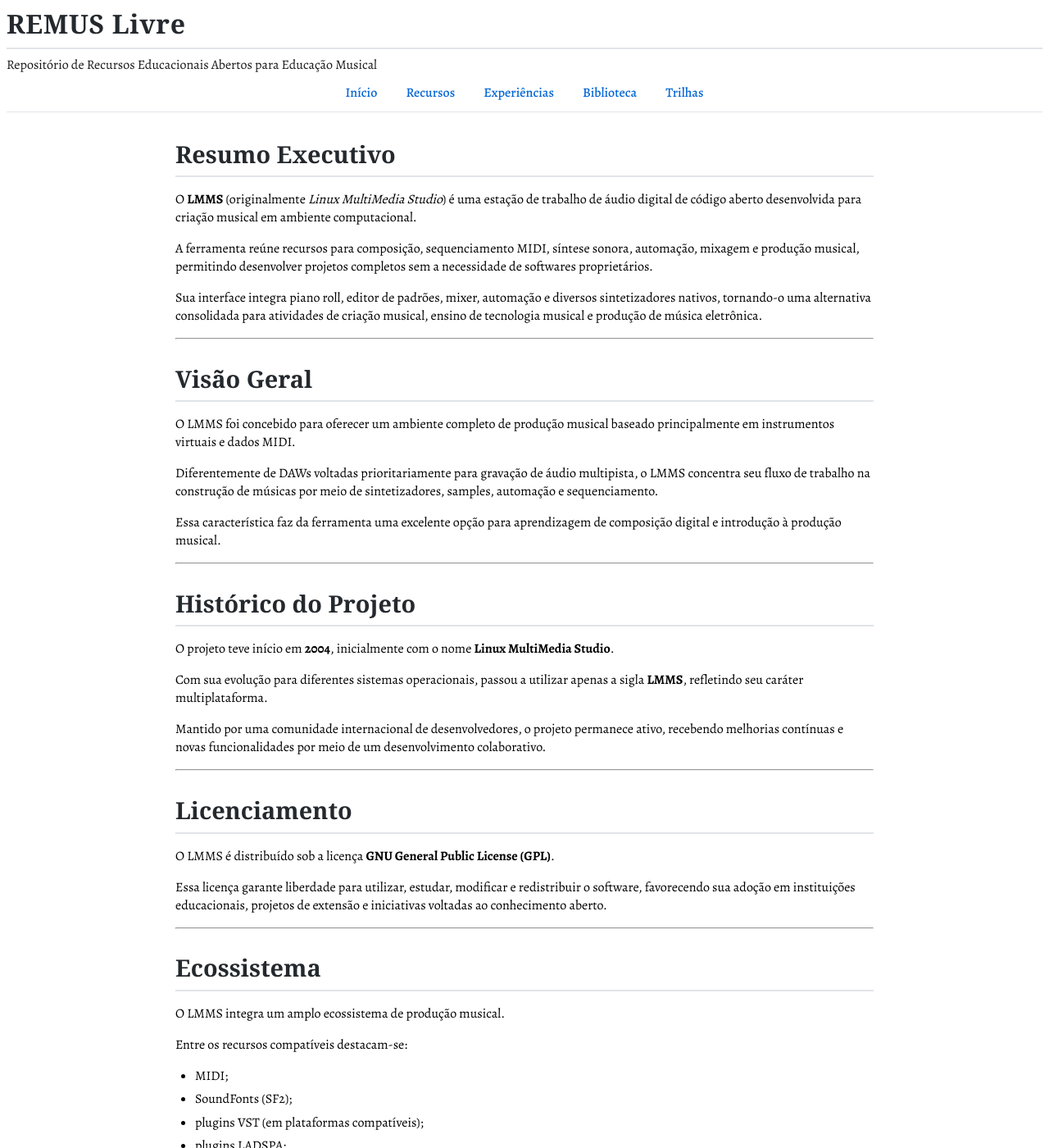
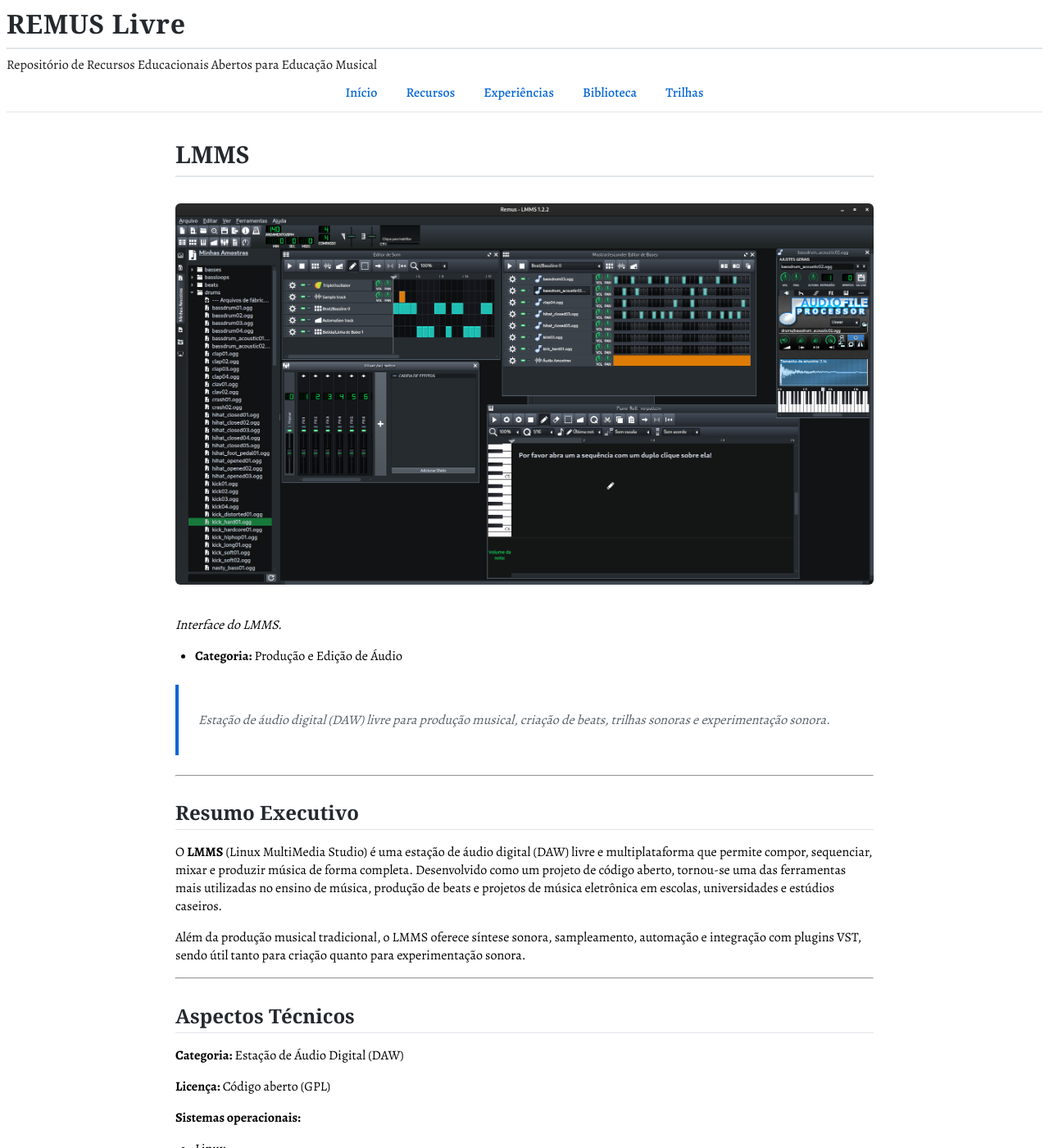
Before and after one commit to remus-livre/remus-livre.github.io, a Jekyll site: the page built from recursos/lmms.md, in a window 1280 px wide and 1400 px high. Shown: the whole window at 82% size. Built offline with Jekyll 4.4.1, drawn with Linux system fonts in a browser that asks for light colours; some web fonts are replaced; our own code applies the rules of GitHub Pages for plain Markdown files; some of the changed text lies outside the part shown.

Commit message:
Adiciona front matter e imagem à ficha do LMMS

```diff
--- a/recursos/lmms.md
+++ b/recursos/lmms.md
@@ -1,324 +1,210 @@
 ---
-
+layout: default
 title: LMMS
-description: Estação de Trabalho de Áudio Digital (DAW) livre para composição, produção musical e sequenciamento MIDI.
-category: Áudio
-slug: lmms
-version: 1.0.0
-status: Publicado
------------------
+---
 
 # LMMS
 
-> Estação de Trabalho de Áudio Digital (Digital Audio Workstation – DAW) livre e multiplataforma voltada à composição, produção musical, síntese sonora e sequenciamento MIDI.
+![LMMS](../../imagens/audio/audio-lmms.jpg)
+
+*Interface do LMMS.*
+
+- **Categoria:** Produção e Edição de Áudio
+
+> Estação de áudio digital (DAW) livre para produção musical, criação de beats, trilhas sonoras e experimentação sonora.
 
 ---
 
-# Resumo Executivo
+## Resumo Executivo
 
-O **LMMS** (originalmente *Linux MultiMedia Studio*) é uma estação de trabalho de áudio digital de código aberto desenvolvida para criação musical em ambiente computacional.
+O **LMMS** (Linux MultiMedia Studio) é uma estação de áudio digital (DAW) livre e multiplataforma que permite compor, sequenciar, mixar e produzir música de forma completa. Desenvolvido como um projeto de código aberto, tornou-se uma das ferramentas mais utilizadas no ensino de música, produção de beats e projetos de música eletrônica em escolas, universidades e estúdios caseiros.
 
-A ferramenta reúne recursos para composição, sequenciamento MIDI, síntese sonora, automação, mixagem e produção musical, permitindo desenvolver projetos completos sem a necessidade de softwares proprietários.
-
-Sua interface integra piano roll, editor de padrões, mixer, automação e diversos sintetizadores nativos, tornando-o uma alternativa consolidada para atividades de criação musical, ensino de tecnologia musical e produção de música eletrônica.
+Além da produção musical tradicional, o LMMS oferece síntese sonora, sampleamento, automação e integração com plugins VST, sendo útil tanto para criação quanto para experimentação sonora.
 
 ---
 
-# Visão Geral
+## Aspectos Técnicos
 
-O LMMS foi concebido para oferecer um ambiente completo de produção musical baseado principalmente em instrumentos virtuais e dados MIDI.
+**Categoria:** Estação de Áudio Digital (DAW)
 
-Diferentemente de DAWs voltadas prioritariamente para gravação de áudio multipista, o LMMS concentra seu fluxo de trabalho na construção de músicas por meio de sintetizadores, samples, automação e sequenciamento.
+**Licença:** Código aberto (GPL)
 
-Essa característica faz da ferramenta uma excelente opção para aprendizagem de composição digital e introdução à produção musical.
-
----
-
-# Histórico do Projeto
-
-O projeto teve início em **2004**, inicialmente com o nome **Linux MultiMedia Studio**.
-
-Com sua evolução para diferentes sistemas operacionais, passou a utilizar apenas a sigla **LMMS**, refletindo seu caráter multiplataforma.
-
-Mantido por uma comunidade internacional de desenvolvedores, o projeto permanece ativo, recebendo melhorias contínuas e novas funcionalidades por meio de um desenvolvimento colaborativo.
-
----
-
-# Licenciamento
-
-O LMMS é distribuído sob a licença **GNU General Public License (GPL)**.
-
-Essa licença garante liberdade para utilizar, estudar, modificar e redistribuir o software, favorecendo sua adoção em instituições educacionais, projetos de extensão e iniciativas voltadas ao conhecimento aberto.
-
----
-
-# Ecossistema
-
-O LMMS integra um amplo ecossistema de produção musical.
-
-Entre os recursos compatíveis destacam-se:
-
-* MIDI;
-* SoundFonts (SF2);
-* plugins VST (em plataformas compatíveis);
-* plugins LADSPA;
-* projetos do Hydrogen;
-* teclados MIDI;
-* sintetizadores internos;
-* bibliotecas de samples.
-
-Essa interoperabilidade permite integrar o LMMS a diferentes fluxos de produção musical.
-
----
-
-# Aspectos Técnicos
-
-**Categoria:** Estação de Trabalho de Áudio Digital (DAW)
-
-**Licença:** GNU GPL
-
-**Sistemas Operacionais**
+**Sistemas operacionais:**
 
 * Linux
 * Windows
 * macOS
 
-**Desenvolvimento**
-
-* Linguagem principal: C++
-* Interface gráfica: Qt
-
-**Principais formatos**
+**Formatos suportados**
 
 ### Entrada
 
+* WAV
+* OGG
+* FLAC
 * MIDI
-* SoundFonts (SF2)
-* Projetos Hydrogen
-* Samples WAV, OGG e outros formatos compatíveis
+* SF2 (SoundFont)
+* entre outros
 
 ### Exportação
 
 * WAV
 * OGG
 * FLAC
-* MP3
+* MIDI
+* entre outros
+
+### Recursos principais
+
+* Sequenciador;
+* Sintetizadores integrados;
+* Sampleamento;
+* Automação;
+* Mixagem;
+* Efeitos (reverb, delay, compressão, equalização);
+* Suporte a VST;
+* Piano roll;
+* Beat editor.
 
 ---
 
-# Por dentro da ferramenta
+## Aplicações na Educação Musical
 
-O LMMS foi desenvolvido principalmente em **C++**, utilizando o framework **Qt** para construção da interface gráfica.
+O LMMS pode ser utilizado em diferentes níveis de ensino.
 
-Sua arquitetura organiza a produção musical em módulos especializados, como o **Song Editor**, **Beat + Bassline Editor**, **Piano Roll**, **Automation Editor** e **FX Mixer**, permitindo separar composição, edição, automação e mixagem em diferentes etapas do fluxo de trabalho.
+Entre as aplicações mais comuns destacam-se:
 
-Os projetos podem ser salvos em formatos próprios baseados em XML, facilitando o versionamento e a preservação das informações musicais.
+* criação de beats e batidas;
+* composição de trilhas sonoras;
+* produção de música eletrônica;
+* arranjos para grupos escolares;
+* experimentação com síntese sonora;
+* projetos interdisciplinares;
+* documentação de processos criativos;
+* produção de material didático.
+
+Sua interface favorece tanto professores quanto estudantes iniciantes.
 
 ---
 
-# Recursos Principais
+## Escola Pública
 
-* Piano Roll avançado;
-* Sequenciamento MIDI;
-* Editor Beat + Bassline;
-* Mixer com múltiplos canais;
-* Automação de parâmetros;
-* Sintetizadores integrados;
-* Editor de melodias;
-* Importação de arquivos MIDI;
-* Compatibilidade com SoundFonts;
-* Suporte a plugins de instrumentos e efeitos;
-* Gravação e exportação de projetos.
+Por ser gratuito e funcionar em diferentes sistemas operacionais, o LMMS apresenta excelente potencial para escolas públicas.
+
+Entre suas vantagens:
+
+* ausência de custos com licenciamento;
+* instalação em laboratórios escolares;
+* utilização em computadores de baixo custo;
+* ampla documentação produzida pela comunidade;
+* possibilidade de utilização em projetos de extensão.
 
 ---
 
-# Aplicações na Educação Musical
+## STEAM
 
-O LMMS oferece inúmeras possibilidades para o ensino de música.
+O LMMS dialoga com diferentes áreas do conhecimento.
 
-Entre elas:
+Pode integrar projetos envolvendo:
 
-* composição musical;
-* criação de trilhas sonoras;
-* produção de bases rítmicas;
-* estudo de harmonia;
-* sequenciamento MIDI;
-* síntese sonora;
-* produção colaborativa;
-* experimentação musical.
+* Tecnologia (produção digital, automação);
+* Artes (criação sonora, composição);
+* Engenharia (síntese, design de som);
+* Ciência (acústica, processamento de sinais);
+* Matemática (proporções, padrões rítmicos, algoritmos).
 
-Sua interface favorece metodologias centradas na criação, permitindo que estudantes desenvolvam projetos autorais desde os primeiros contatos com produção musical digital.
+Essas possibilidades favorecem propostas interdisciplinares e projetos baseados em resolução de problemas.
 
 ---
 
-# Escola Pública
+## Inteligência Artificial
 
-Por ser gratuito e multiplataforma, o LMMS apresenta elevado potencial para utilização em escolas públicas.
+Embora o LMMS não seja uma ferramenta de IA, pode ser integrado a fluxos de trabalho que utilizam inteligência artificial.
 
-Entre seus diferenciais destacam-se:
+Exemplos:
 
-* ausência de custos com licenciamento;
-* instalação em laboratórios escolares;
-* ampla documentação produzida pela comunidade;
-* funcionamento em computadores pessoais;
-* incentivo à cultura do software livre.
+* geração de ideias musicais;
+* separação de trilhas (via ferramentas externas);
+* sugestões de arranjos;
+* análise harmônica;
+* criação de exercícios personalizados.
+
+A IA deve atuar como ferramenta de apoio ao processo criativo e pedagógico, preservando a autoria e a mediação docente.
 
 ---
 
-# Formação de Professores
+## Primeira Experiência
 
-Na formação docente, o LMMS possibilita discutir temas como:
-
-* produção musical digital;
-* cultura maker;
-* software livre;
-* recursos educacionais abertos;
-* pensamento computacional aplicado à música;
-* criação musical colaborativa.
-
----
-
-# STEAM
-
-O LMMS favorece projetos interdisciplinares envolvendo:
-
-* Música;
-* Computação;
-* Matemática;
-* Física do Som;
-* Programação;
-* Produção Multimídia.
-
-Sua estrutura modular permite explorar conceitos de síntese sonora, processamento digital e automação em atividades integradas.
-
----
-
-# Inteligência Artificial
-
-O LMMS pode integrar fluxos de trabalho com ferramentas de Inteligência Artificial.
-
-Entre as possibilidades destacam-se:
-
-* geração de ideias melódicas;
-* criação de progressões harmônicas;
-* organização de projetos;
-* produção de exercícios musicais;
-* apoio ao processo criativo.
-
-A mediação docente continua sendo essencial para contextualizar, selecionar e avaliar os resultados produzidos.
-
----
-
-# Primeira Experiência
-
-Uma atividade introdutória consiste em produzir uma música curta utilizando apenas instrumentos virtuais.
+Uma atividade inicial pode consistir na criação de uma batida simples.
 
 Objetivos:
 
 * conhecer a interface;
-* criar uma sequência rítmica;
-* inserir uma linha de baixo;
-* desenvolver uma melodia;
-* aplicar automação simples;
-* exportar o projeto em formato de áudio.
+* inserir padrões rítmicos;
+* alterar sons;
+* utilizar automação;
+* mixar faixas;
+* exportar em WAV.
 
-Tempo estimado: 60 a 90 minutos.
+Tempo estimado: 40 a 60 minutos.
 
 ---
 
-# Caderno de Bordo
+## Caderno de Bordo
 
-Durante as atividades recomenda-se registrar:
+Durante o uso do LMMS, recomenda-se registrar:
 
-* estratégias de composição;
 * dificuldades encontradas;
-* soluções adotadas;
-* descobertas sobre síntese sonora;
-* possibilidades pedagógicas observadas.
+* estratégias adotadas;
+* descobertas realizadas;
+* possibilidades pedagógicas identificadas;
+* sugestões para futuras atividades.
+
+Esses registros contribuem para processos de reflexão e aperfeiçoamento das práticas docentes.
 
 ---
 
-# Boas práticas
+## Materiais Complementares
 
-* organizar projetos por pastas;
-* nomear corretamente os instrumentos;
-* utilizar automação de forma planejada;
-* salvar diferentes versões dos projetos;
-* realizar exportações periódicas do áudio final.
+Sugestões de consulta:
+
+* documentação oficial;
+* manuais produzidos pela comunidade;
+* fóruns de usuários;
+* vídeos tutoriais;
+* exemplos de projetos.
 
 ---
 
-# Limitações
+## Articulações
 
-Embora bastante completo, o LMMS apresenta algumas limitações.
+Esta ferramenta relaciona-se diretamente com:
 
-Entre elas:
-
-* foco maior em produção MIDI do que em gravação multipista;
-* compatibilidade variável com determinados plugins conforme o sistema operacional;
-* curva de aprendizagem para usuários sem experiência em DAWs;
-* alguns fluxos profissionais podem exigir integração com outras ferramentas.
-
-Essas características refletem sua proposta voltada principalmente à composição e produção baseada em instrumentos virtuais.
+* Audacity;
+* Ardour;
+* Hydrogen;
+* Sonic Pi;
+* MuseScore;
+* editores de vídeo;
+* ambientes virtuais de aprendizagem.
 
 ---
 
-# Comparação com alternativas
+## Olhar do REMUS
 
-| Ferramenta | Principal característica                          |
-| ---------- | ------------------------------------------------- |
-| LMMS       | Produção musical baseada em MIDI e sintetizadores |
-| Ardour     | Gravação e edição multipista de áudio e MIDI      |
-| Audacity   | Edição de áudio                                   |
-| MuseScore  | Notação musical                                   |
-| Hydrogen   | Programação de baterias                           |
+O LMMS representa uma das iniciativas mais relevantes do movimento de software livre aplicado à Educação Musical.
+
+Sua consolidação demonstra que projetos colaborativos podem alcançar elevado nível técnico e atender desde estudantes iniciantes até profissionais da música.
+
+Para o REMUS Livre, o LMMS não é apenas uma DAW. É um exemplo de como a tecnologia pode servir à criação artística, à experimentação sonora e à documentação de processos pedagógicos.
+
+Sua adoção em escolas públicas, universidades e projetos de extensão reforça seu potencial como ferramenta estratégica para uma educação musical crítica, colaborativa e aberta.
 
 ---
 
-# Materiais Complementares
-
-* Manual oficial do LMMS.
-* Documentação do projeto.
-* Wiki da comunidade.
-* Repositório oficial de desenvolvimento.
-* Exemplos de projetos disponibilizados pela comunidade.
-
----
-
-# Veja também
-
-* Ardour
-* Audacity
-* Hydrogen
-* MuseScore
-* Sonic Pi
-
----
-
-# Olhar do REMUS
-
-O LMMS ocupa um lugar importante no ecossistema do software livre para Educação Musical por oferecer um ambiente completo de criação musical sem custos de licenciamento.
-
-Sua proposta privilegia a experimentação, a composição e a autonomia criativa, aproximando estudantes dos processos contemporâneos de produção musical digital.
-
-Ao reunir sintetizadores, sequenciadores, automação e edição MIDI em uma única interface, a ferramenta favorece práticas que articulam criatividade, pensamento computacional e produção colaborativa, tornando-se um recurso relevante para projetos de Educação Musical mediados por tecnologias abertas.
-
----
-
-# Referências
+## Referências
 
 * Documentação oficial do LMMS.
 * Manual do usuário.
-* Repositório oficial do projeto.
-* Documentação sobre plugins e formatos suportados.
+* Comunidade LMMS.
 * Literatura sobre tecnologias digitais aplicadas à Educação Musical.
-
----
-
-# Histórico da ficha
-
-**Versão 1.0.0**
-
-* Primeira publicação.
-* Estrutura editorial alinhada ao padrão do REMUS Livre.
-* Revisão técnica baseada na documentação oficial do projeto.
```
